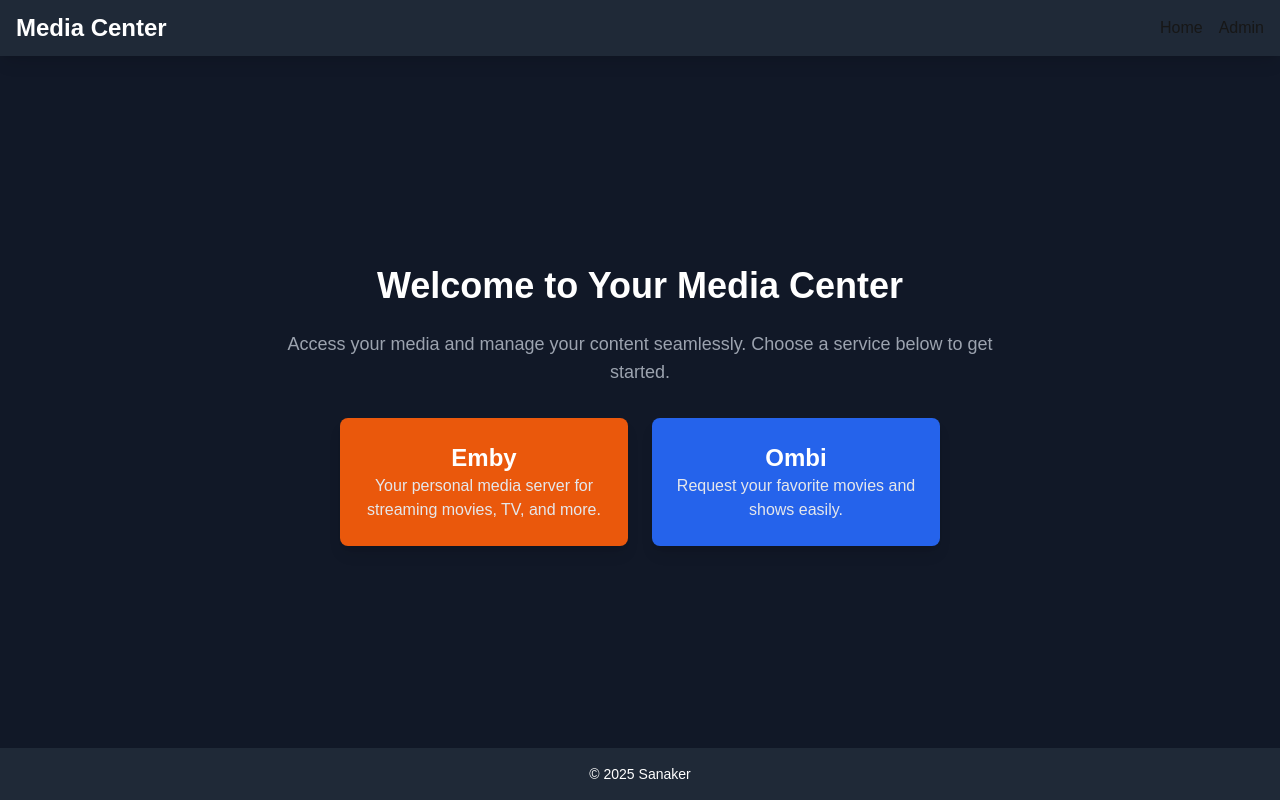
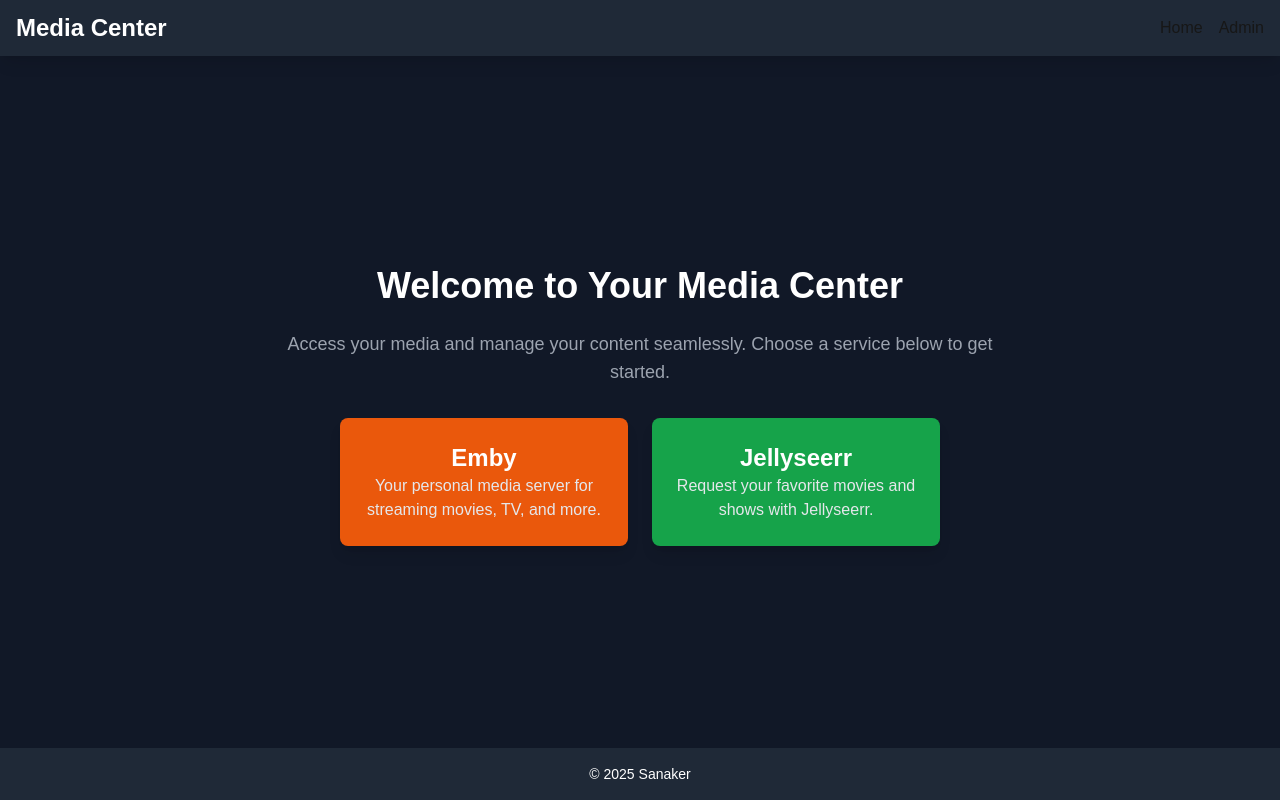
Before and after one commit to Sanaker/media-website, a Next.js app: page / in a window 1280 px wide. Built offline with nearby package versions, Linux system fonts and the light colour scheme.

Commit message:
Update page.tsx

```diff
--- a/app/page.tsx
+++ b/app/page.tsx
@@ -31,16 +31,16 @@
             </Link>
 
             <Link
-              href="https://ombi.sanakerdagestad.no"
+              href="https://request.sanakerdagestad.no"
               target="_blank"
               rel="noopener noreferrer"
-              className="group block p-6 bg-blue-600 rounded-lg shadow-lg hover:bg-blue-500 transition-all w-72 text-center"
-            >
-              <h2 className="text-2xl font-semibold group-hover:text-white">Ombi</h2>
+              className="group block p-6 bg-green-600 rounded-lg shadow-lg hover:bg-green-500 transition-all w-72 text-center">
+              <h2 className="text-2xl font-semibold group-hover:text-white">Jellyseerr</h2>
               <p className="text-gray-200 group-hover:text-gray-100">
-                Request your favorite movies and shows easily.
-              </p>
-            </Link>
+    Request your favorite movies and shows with Jellyseerr.
+  </p>
+</Link>
+
           </div>
         </section>
       </main>
```
